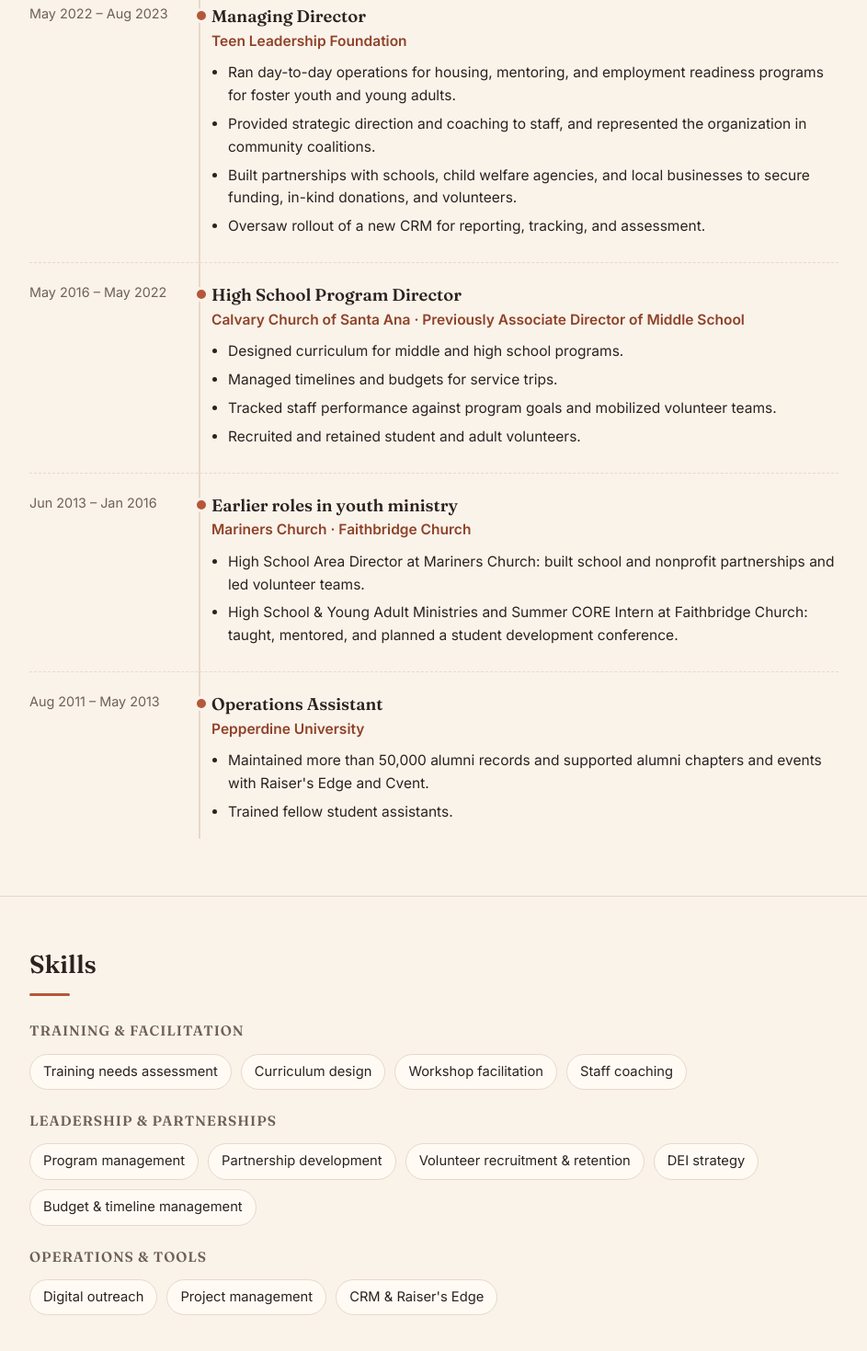
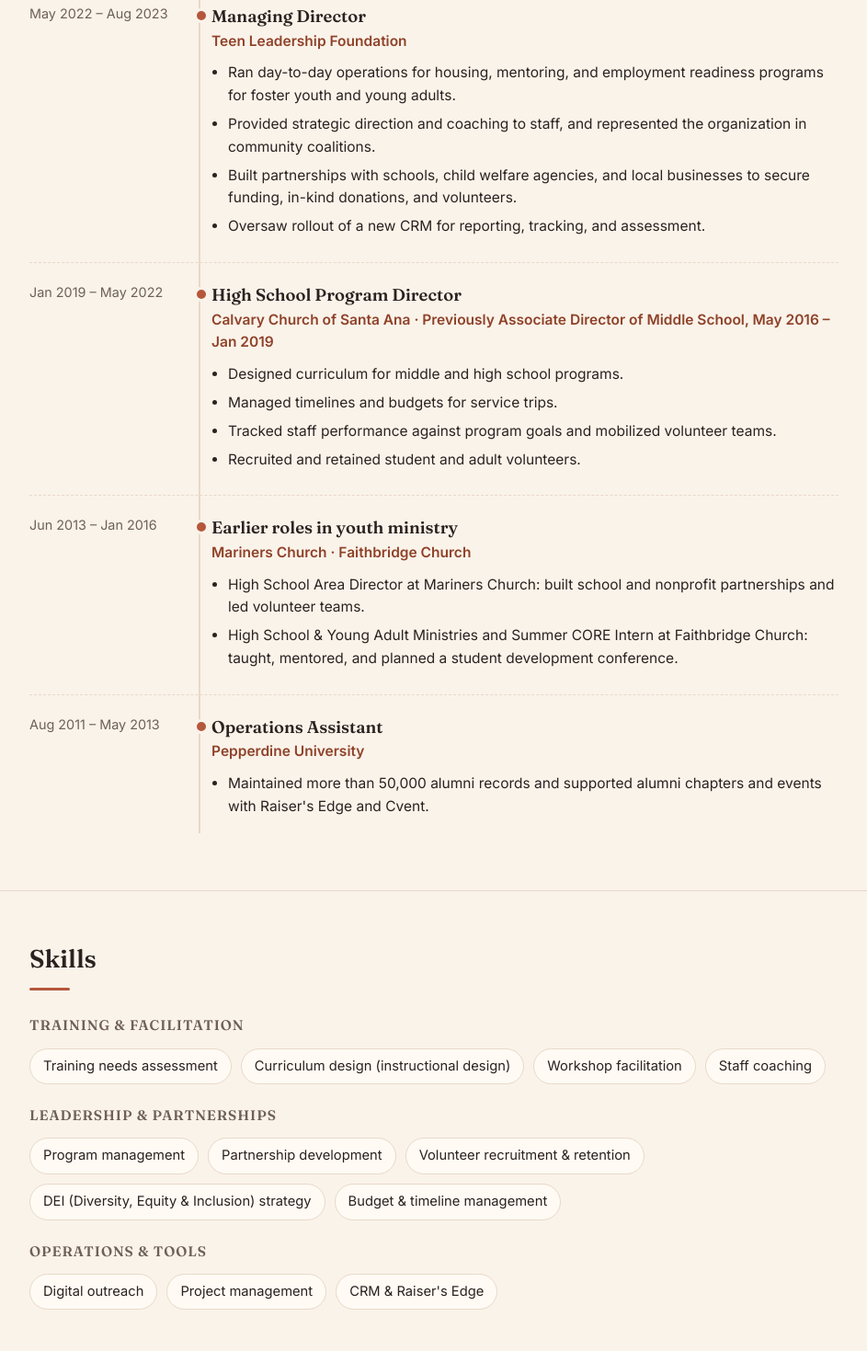
Before and after one commit to courtniebatson/courtniebatson.github.io, a plain HTML site: page index.html in a window 1280 px wide. Shown: the part 2706-4175 px from the top of the page at 92% size, without its empty margins (168-1111 px from the left). Drawn offline with Linux system fonts and the light colour scheme.

Commit message:
fix: correct merged-role date ranges (Think Together, Calvary), trim an activity-only bullet, ATS skill synonyms (career-critic final pass)

```diff
--- a/index.html
+++ b/index.html
@@ -111,10 +111,10 @@
 
         <div class="timeline" data-reveal>
         <article class="job">
-          <div class="when">Aug 2023 – Present</div>
+          <div class="when">Aug 2024 – Present</div>
           <div>
             <h3>Training and Development Specialist</h3>
-            <div class="org">Think Together · Previously Quality Assurance Coach &amp; Trainer</div>
+            <div class="org">Think Together · Previously Quality Assurance Coach &amp; Trainer, Aug 2023 – Aug 2024</div>
             <ul>
               <li>Design and deliver training for staff serving K-12 students in after school and expanded learning programs.</li>
               <li>Run training needs assessments with cross-functional teams to build targeted learning paths.</li>
@@ -153,10 +153,10 @@
         </article>
 
         <article class="job">
-          <div class="when">May 2016 – May 2022</div>
+          <div class="when">Jan 2019 – May 2022</div>
           <div>
             <h3>High School Program Director</h3>
-            <div class="org">Calvary Church of Santa Ana · Previously Associate Director of Middle School</div>
+            <div class="org">Calvary Church of Santa Ana · Previously Associate Director of Middle School, May 2016 – Jan 2019</div>
             <ul>
               <li>Designed curriculum for middle and high school programs.</li>
               <li>Managed timelines and budgets for service trips.</li>
@@ -185,7 +185,6 @@
             <div class="org">Pepperdine University</div>
             <ul>
               <li>Maintained more than 50,000 alumni records and supported alumni chapters and events with Raiser's Edge and Cvent.</li>
-              <li>Trained fellow student assistants.</li>
             </ul>
           </div>
         </article>
@@ -200,7 +199,7 @@
           <h3>Training &amp; Facilitation</h3>
           <ul class="tags">
             <li>Training needs assessment</li>
-            <li>Curriculum design</li>
+            <li>Curriculum design (instructional design)</li>
             <li>Workshop facilitation</li>
             <li>Staff coaching</li>
           </ul>
@@ -211,7 +210,7 @@
             <li>Program management</li>
             <li>Partnership development</li>
             <li>Volunteer recruitment &amp; retention</li>
-            <li>DEI strategy</li>
+            <li>DEI (Diversity, Equity &amp; Inclusion) strategy</li>
             <li>Budget &amp; timeline management</li>
           </ul>
         </div>
```
Also changed, not shown: resume.html (+1 -1 lines).
